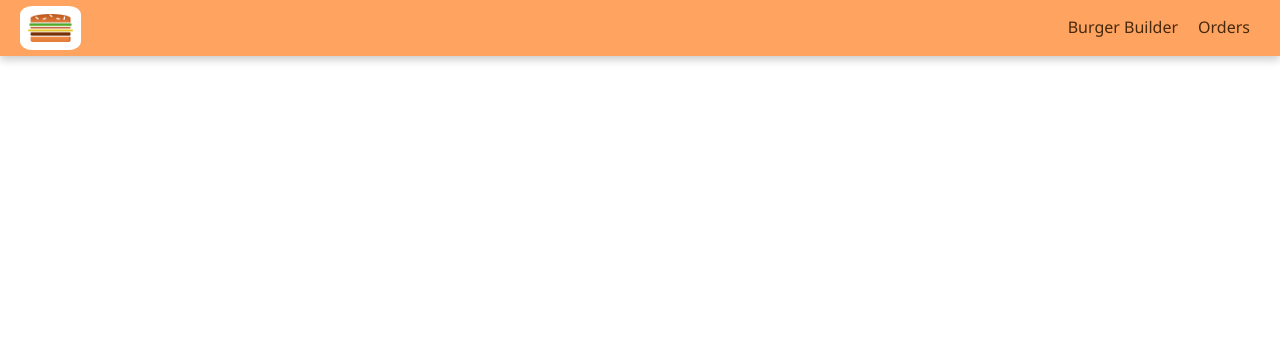
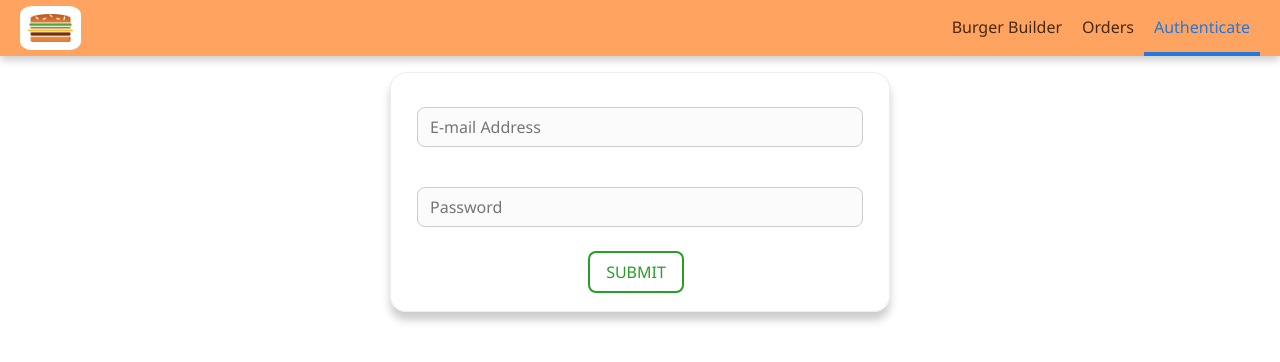
Before and after one commit to 3atharvkurdukar/udemy-react, a React (Create React App) app: page /auth in a window 1280 px wide. Shown: the top 362 px of the page. Built offline with nearby package versions, Linux system fonts and the light colour scheme.

Commit message:
Adding auth form

```diff
--- a/src/App.js
+++ b/src/App.js
@@ -4,6 +4,7 @@
 import Checkout from "./containers/Checkout/Checkout";
 import { Route } from "react-router-dom";
 import Orders from "./containers/Orders/Orders";
+import Auth from "./containers/Auth/Auth";
 
 class App extends Component {
   render() {
@@ -13,6 +14,7 @@
           <Route exact path="/" component={BurgerBuilder} />
           <Route path="/checkout" component={Checkout} />
           <Route path="/orders" component={Orders} />
+          <Route path="/auth" component={Auth} />
         </Layout>
       </div>
     );
--- a/src/components/Navigation/NavigationItems/NavigationItems.js
+++ b/src/components/Navigation/NavigationItems/NavigationItems.js
@@ -9,6 +9,7 @@
         Burger Builder
       </NavigationItem>
       <NavigationItem link="/orders">Orders</NavigationItem>
+      <NavigationItem link="/auth">Authenticate</NavigationItem>
     </ul>
   );
 };
--- /dev/null
+++ b/src/containers/Auth/Auth.js
@@ -0,0 +1,112 @@
+import React, { Component } from "react";
+import Input from "../../components/UI/Input/Input";
+import Button from "../../components/UI/Button/Button";
+import classes from "./Auth.module.css";
+
+class Auth extends Component {
+  state = {
+    controls: {
+      email: {
+        elementType: "input",
+        elementConfig: {
+          type: "email",
+          placeholder: "E-mail Address",
+        },
+        value: "",
+        validation: {
+          required: true,
+          isEmail: true,
+        },
+        valid: false,
+        touched: false,
+      },
+      password: {
+        elementType: "input",
+        elementConfig: {
+          type: "password",
+          placeholder: "Password",
+        },
+        value: "",
+        validation: {
+          required: true,
+          minlength: 8,
+        },
+        valid: false,
+        touched: false,
+      },
+    },
+  };
+
+  checkValidity(value, rules) {
+    let isValid = true;
+    if (!rules) {
+      return true;
+    }
+    if (rules.required) {
+      isValid = value.trim() !== "" && isValid;
+    }
+    if (rules.minlength) {
+      isValid = value.trim().length >= rules.minlength && isValid;
+    }
+    if (rules.maxlength) {
+      isValid = value.trim().length <= rules.maxlength && isValid;
+    }
+    if (rules.isEmail) {
+      const pattern = /[a-z0-9!#$%&'*+/=?^_`{|}~-]+(?:\.[a-z0-9!#$%&'*+/=?^_`{|}~-]+)*@(?:[a-z0-9](?:[a-z0-9-]*[a-z0-9])?\.)+[a-z0-9](?:[a-z0-9-]*[a-z0-9])?/;
+      isValid = pattern.test(value.trim().toLowerCase()) && isValid;
+    }
+
+    return isValid;
+  }
+
+  inputChangedHandler = (event, controlName) => {
+    const updatedControls = {
+      ...this.state.controls,
+      [controlName]: {
+        ...this.state.controls[controlName],
+        value: event.target.value,
+        valid: this.checkValidity(
+          event.target.value,
+          this.state.controls[controlName].validation
+        ),
+        touched: true,
+      },
+    };
+    this.setState({
+      controls: updatedControls,
+    });
+  };
+
+  render() {
+    const formElementsArray = [];
+    for (let key in this.state.controls) {
+      formElementsArray.push({
+        id: key,
+        config: this.state.controls[key],
+      });
+    }
+    return (
+      <div className={classes.Auth}>
+        <form onSubmit={null}>
+          {formElementsArray.map((formElement) => (
+            <Input
+              key={formElement.id}
+              elementType={formElement.config.elementType}
+              elementConfig={formElement.config.elementConfig}
+              value={formElement.config.value}
+              changed={(event) =>
+                this.inputChangedHandler(event, formElement.id)
+              }
+              shouldValidate={formElement.config.validation ? true : false}
+              invalid={!formElement.config.valid}
+              touched={formElement.config.touched}
+            />
+          ))}
+          <Button buttonType="Success">SUBMIT</Button>
+        </form>
+      </div>
+    );
+  }
+}
+
+export default Auth;
--- /dev/null
+++ b/src/containers/Auth/Auth.module.css
@@ -0,0 +1,16 @@
+.Auth {
+  margin: 20px auto;
+  width: 80%;
+  text-align: center;
+  box-shadow: 0 8px 8px #ccc;
+  border: 1px solid #eee;
+  border-radius: 16px;
+  padding: 10px;
+  box-sizing: border-box;
+}
+
+@media (min-width: 600px) {
+  .Auth {
+    width: 500px;
+  }
+}
```
